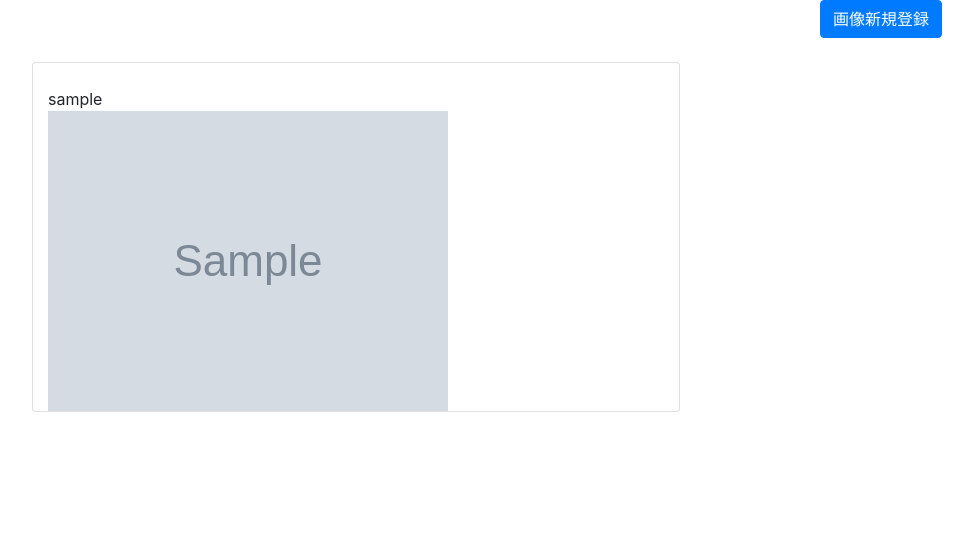
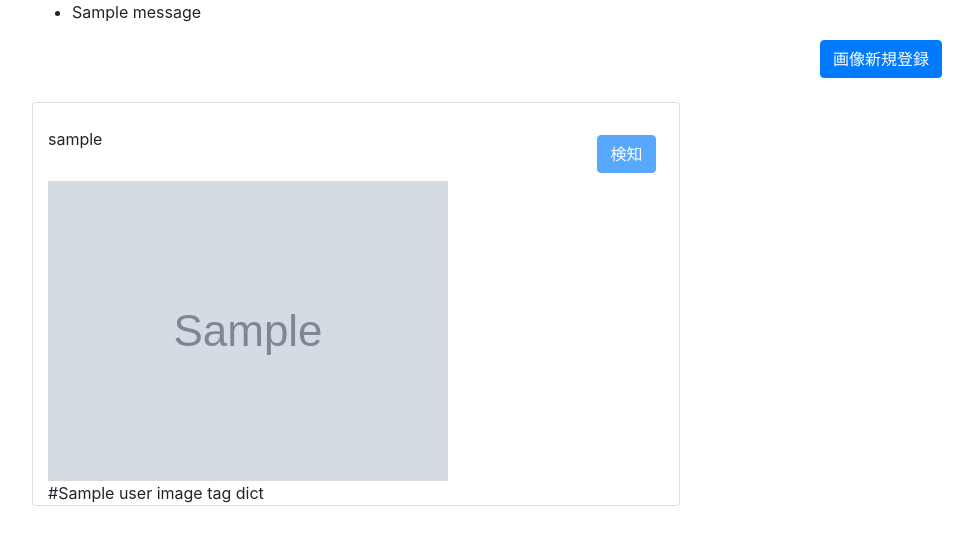
Before and after one commit to kjmatsuda/flaskbook, a Flask app: template apps/detector/templates/detector/index.html in a window 1280 px wide. Shown: the part 56-601 px from the top of the page, without its empty margins (53-1026 px from the left). Run offline with Flask 2, Linux system fonts and the light colour scheme; tables that the repository leaves empty hold one stand-in row (values such as "Sample post"); the template is opened without the code that fills it: values that come from a table or form of the project are taken from there, most other values are stand-ins (such as "Sample title", 1, 10 or a date in 2020); grey boxes marked "Sample" are stand-in pictures; one stand-in notice (Sample message) is shown; parts of the project's set-up code (start-up, migrations or seed data) failed here and were passed over; some libraries are stand-ins or nearby versions.

Commit message:
8.6　画像一覧画面に［検知］ボタンとタグ情報を表示する

```diff
--- a/apps/detector/templates/detector/index.html
+++ b/apps/detector/templates/detector/index.html
@@ -1,5 +1,17 @@
 {% extends "detector/base.html" %}
 {% block content %}
+
+<!-- flashエラーを表示する -->
+{% with messages = get_flashed_messages() %}
+{% if messages %}
+<ul>
+    {% for message in messages %}
+    <li class="flash">{{ message }}</li>
+    {% endfor %}
+</ul>
+{% endif %}
+{% endwith %}
+
 <div class="col-md-10 text-right dt-image-register-btn">
     <a href="{{ url_for('detector.upload_image') }}" class="btn btn-primary">画像新規登録</a>
 </div>
@@ -7,10 +19,28 @@
 <div class="card col-md-7 dt-image-content">
     <header class="d-flex justify-content-between">
         <div class="dt-image-username">{{ user_image.User.username }}</div>
+        <div class="d-flex flex-row-reverse">
+            <div class="p-2">
+                <form action="{{ url_for('detector.detect', image_id=user_image.UserImage.id) }}" method="POST">
+                    {{ detector_form.csrf_token }}
+                    {% if current_user.id == user_image.User.id and user_image.UserImage.is_detected == False %}
+                    {{detector_form.submit(class="btn btn-primary")}}
+                    {% else %}
+                    {{ detector_form.submit(class="btn btn-primary",disabled="disabled")}}
+                    {% endif %}
+                </form>
+            </div>
+        </div>
+
     </header>
     <section>
         <img src="{{ url_for('detector.image_file', filename=user_image.UserImage.image_path) }}" alt="アップロード画像" />
     </section>
+    <footer>
+        {% for tag in user_image_tag_dict[user_image.UserImage.id] %}
+        #{{tag.tag_name }}
+        {% endfor %}
+    </footer>
 </div>
 {% endfor %}
 {% endblock %}
```
